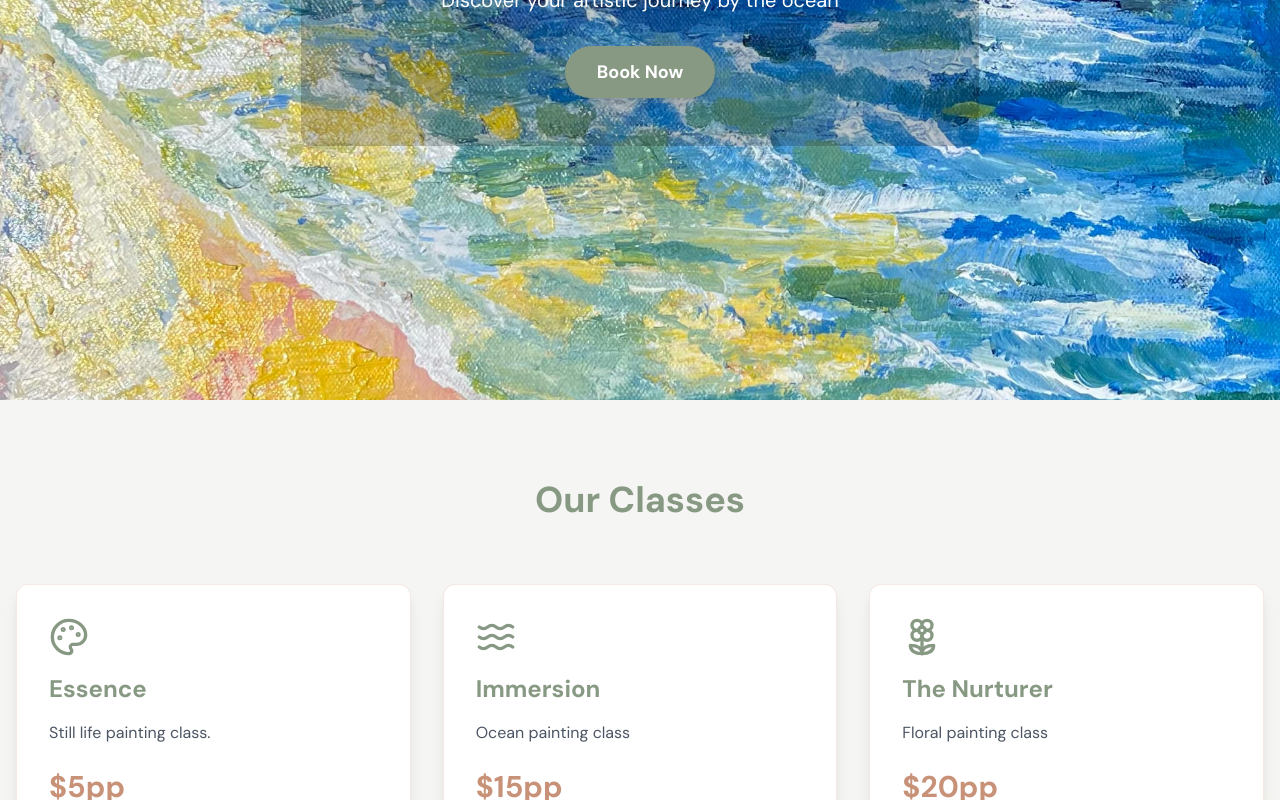
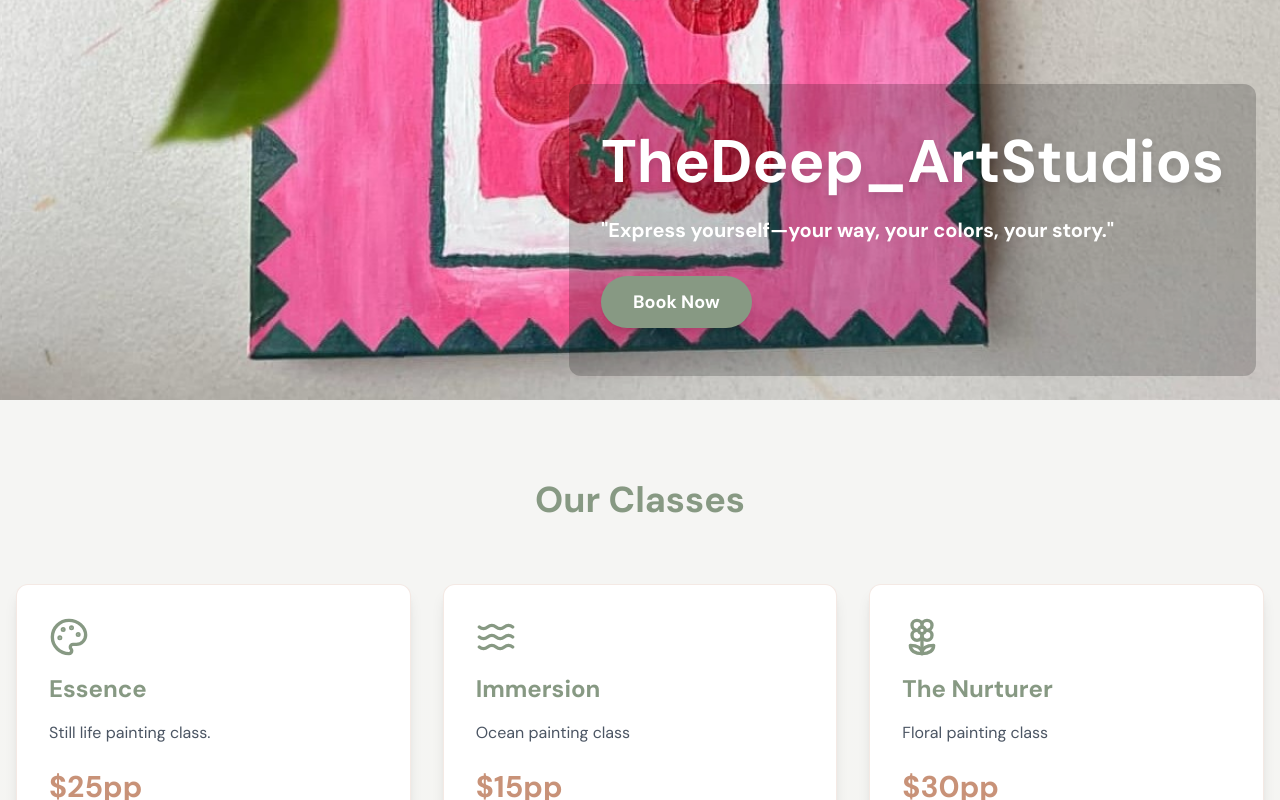
Before and after one commit to oldchicken92/theDeep_artStudios, a React (Vite) app: page / in a window 1280 px wide. Shown: the part 400-1200 px from the top of the page. Built offline with nearby package versions, Linux system fonts and the light colour scheme.

Commit message:
Ready to host test, changed the contact layouut and front cover

```diff
--- a/src/App.tsx
+++ b/src/App.tsx
@@ -104,18 +104,18 @@ function App() {
       )}
 
       {/* Hero Section //backdrop-blur-sm*/}
-      <header className="relative h-screen flex items-center justify-center overflow-hidden">
+      <header className="relative h-screen flex items-end justify-end overflow-hidden p-6">
         <div className="absolute inset-0">
           <img
-            src="src/b6234e13-98ae-456d-8e1c-93e54a234423.jpg"
+            src="src/edit.jpg"
             alt="Deep ocean waves"
             className="w-full h-full object-cover"
           />
         </div>
 
-        <div className="relative text-center px-8 py-12 rounded-xl bg-black/20">
-          <h1 className="text-6xl font-bold text-white mb-6 drop-shadow-lg">theDeep_ArtStudios</h1>
-          <p className="text-xl text-white mb-8">Discover your artistic journey by the ocean</p>
+        <div className="relative text-left px-8 py-12 rounded-xl bg-black/20">
+          <h1 className="text-6xl font-bold text-white mb-6 drop-shadow-lg">TheDeep_ArtStudios</h1>
+          <p className="text-xl text-white mb-8 font-bold">"Express yourself—your way, your colors, your story."</p>
           <button
             onClick={scrollToBooking}
             className="bg-[#879983] text-white px-8 py-3 rounded-full text-lg font-semibold hover:bg-[#c89278] transition-colors shadow-lg"
@@ -137,7 +137,7 @@ function App() {
               </div>
               <h3 className="text-2xl font-bold text-[#879983] mb-4">Essence</h3>
               <p className="text-gray-600 mb-6">Still life painting class.</p>
-              <p className="text-3xl font-bold text-[#c89278] mb-4">$5pp</p>
+              <p className="text-3xl font-bold text-[#c89278] mb-4">$25pp</p>
               <button
                 onClick={() => setSelectedClass('essence')}
                 className="w-full bg-[#879983] text-white py-2 rounded-lg hover:bg-[#c89278] transition-colors shadow-md"
@@ -169,7 +169,7 @@ function App() {
               </div>
               <h3 className="text-2xl font-bold text-[#879983] mb-4">The Nurturer</h3>
               <p className="text-gray-600 mb-6">Floral painting class</p>
-              <p className="text-3xl font-bold text-[#c89278] mb-4">$20pp</p>
+              <p className="text-3xl font-bold text-[#c89278] mb-4">$30pp</p>
               <button
                 onClick={() => setSelectedClass('nurturer')}
                 className="w-full bg-[#879983] text-white py-2 rounded-lg hover:bg-[#c89278] transition-colors shadow-md"
@@ -219,7 +219,7 @@ function App() {
 
               <div>
                 <h3 className="text-2xl font-bold text-[#879983] mb-2">Choose a class</h3>
-                <p className="text-gray-600">There are a variety of classes on offer for you to try! Look through this folio with your friends and choose which one you would like to do.</p>
+                <p className="text-gray-600">There are a variety of classes on offer for you to try! Look through the classes with your friends and choose which one you would like to do.</p>
               </div>
 
               <div>
@@ -232,22 +232,42 @@ function App() {
       </section>
 
      {/* Contact Section */}
-      <section id="contact" className="py-20 bg-[#AF957C]">
-        <div className="container mx-auto px-4 text-center">
+     <section
+  id="contact"
+  className="bg-cover bg-center bg-no-repeat relative"
+  style={{ backgroundImage: "url('src/b6234e13-98ae-456d-8e1c-93e54a234423.jpg')", height: "300px" }}
+>
+  <div className="w-full h-full flex justify-end">
+    <div className="bg-[#c89278] bg-opacity-100 p-10 w-5/12 text-center flex flex-col justify-center rounded-l-lg h-full">
       <h2 className="text-4xl font-bold text-[#fafafa] mb-8">Contact Us</h2>
-          <p className="text-xl text-[#fafafa] mb-12">Message me on social media to make a booking & get in touch!</p>
+      <p className="text-xl text-[#fafafa] mb-12">
+        Message me on social media to make a booking & get in touch!
+      </p>
       <div className="flex justify-center gap-8">
-            <a href="https://www.instagram.com/thedeep_artstudios?igsh=Mmt6NnpxMGJ4eTFp" target="_blank" rel="noopener noreferrer" className="flex items-center gap-2 text-[#ffffff] hover:text-[#c89278] transition-colors">
+        <a
+          href="https://www.instagram.com/thedeep_artstudios?igsh=Mmt6NnpxMGJ4eTFp"
+          target="_blank"
+          rel="noopener noreferrer"
+          className="flex items-center gap-2 text-[#ffffff] hover:text-black transition-colors"
+        >
           <Instagram size={24} />
           <span>thedeep_artstudios</span>
         </a>
-            <a href="https://facebook.com" target="_blank" rel="noopener noreferrer" className="flex items-center gap-2 text-[#ffffff] hover:text-[#c89278] transition-colors">
+        <a
+          href="https://facebook.com/share/12Jz1xnjo8D/"
+          target="_blank"
+          rel="noopener noreferrer"
+          className="flex items-center gap-2 text-[#ffffff] hover:text-black transition-colors"
+        >
           <Facebook size={24} />
-              <span>Facebook</span>
+          <span>Chloe_Tarasenko</span>
         </a>
       </div>
     </div>
+  </div>
 </section>
+
+
     </div>
   );
 }
```
Lines whose indentation alone changed are shown as unchanged.
